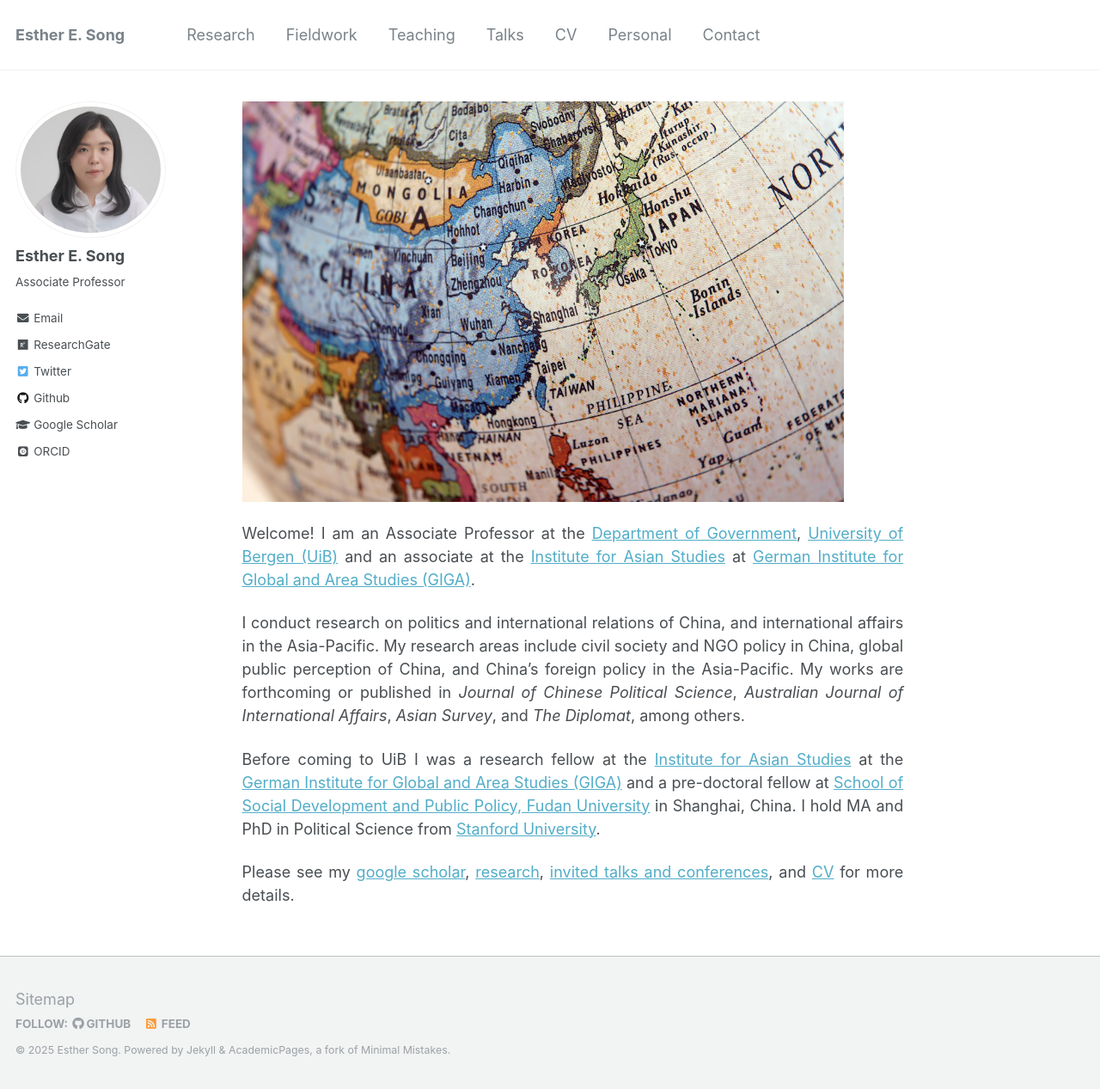
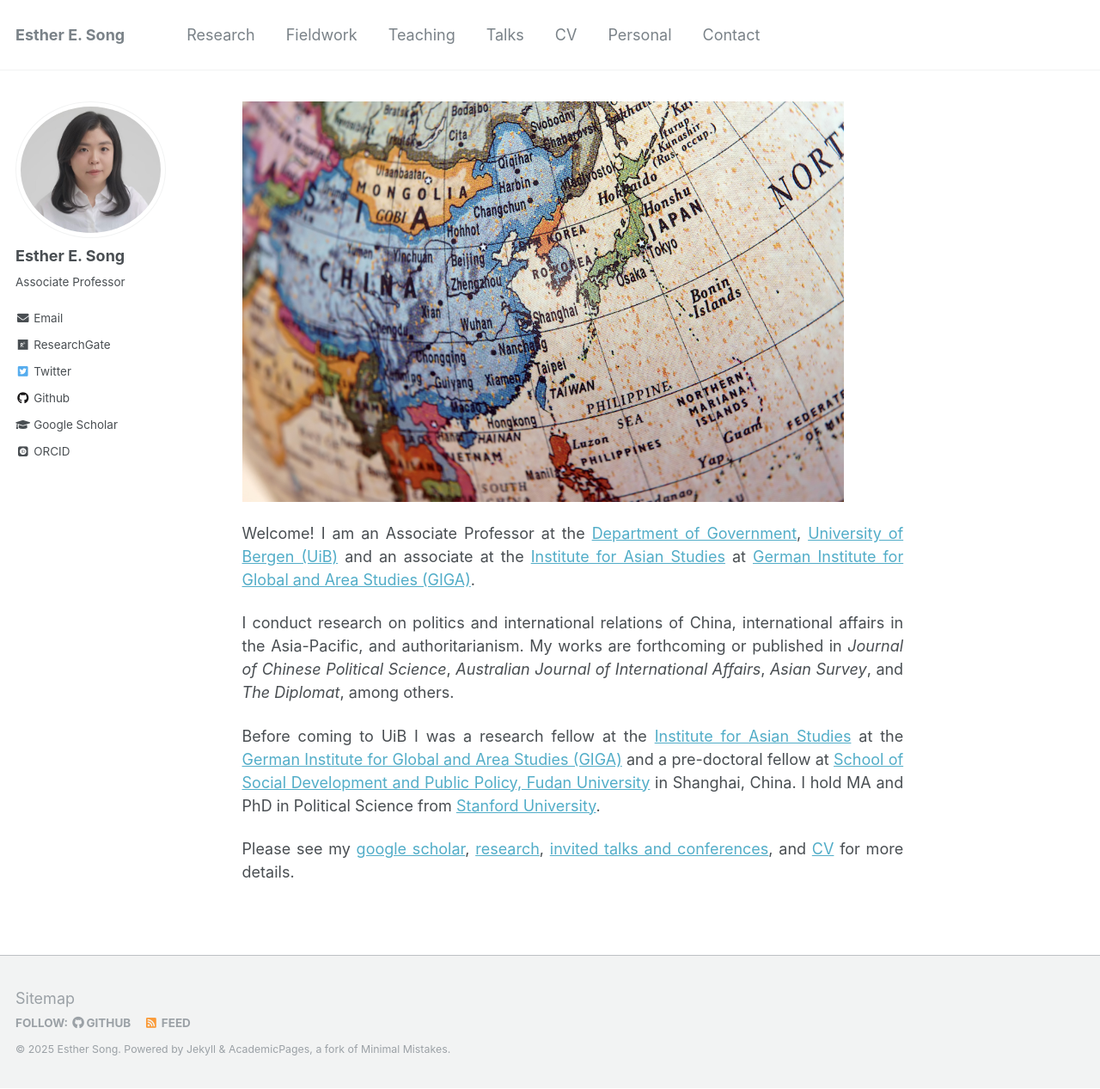
Before and after one commit to ehsong/ehsong.github.io, a Jekyll site: the page built from _pages/about.md, in a window 1280 px wide and 1267 px high. Shown: the whole window at 86% size. Built offline with Jekyll 4.4.1, drawn with Linux system fonts in a browser that asks for light colours; some web fonts are replaced.

Commit message:
Update about.md

```diff
--- a/_pages/about.md
+++ b/_pages/about.md
@@ -11,7 +11,7 @@
 
 Welcome! I am an Associate Professor at the [Department of Government](https://www.uib.no/en/gov), [University of Bergen (UiB)](https://www.uib.no/en) and an associate at the [Institute for Asian Studies](https://www.giga-hamburg.de/en/institutes/giga-institute-for-asian-studies/) at [German Institute for Global and Area Studies (GIGA)](https://www.giga-hamburg.de/en/).
 
-I conduct research on politics and international relations of China, and international affairs in the Asia-Pacific. My research areas include civil society and NGO policy in China, global public perception of China, and China's foreign policy in the Asia-Pacific. My works are forthcoming or published in *Journal of Chinese Political Science*, *Australian Journal of International Affairs*, *Asian Survey*, and *The Diplomat*, among others.
+I conduct research on politics and international relations of China, international affairs in the Asia-Pacific, and authoritarianism. My works are forthcoming or published in *Journal of Chinese Political Science*, *Australian Journal of International Affairs*, *Asian Survey*, and *The Diplomat*, among others.
 
 Before coming to UiB I was a research fellow at the [Institute for Asian Studies](https://www.giga-hamburg.de/en/institutes/giga-institute-for-asian-studies/) at the [German Institute for Global and Area Studies (GIGA)](https://www.giga-hamburg.de/en/) and a pre-doctoral fellow at [School of Social Development and Public Policy, Fudan University](https://www.fudan.edu.cn/en/2019/0514/c295a96700/page.htm) in Shanghai, China. I hold MA and PhD in Political Science from [Stanford University](https://stanford.edu).
 
```
